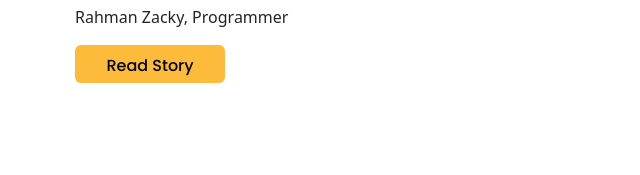
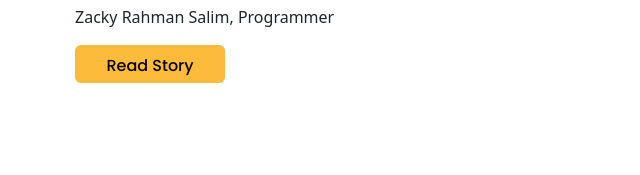
Before and after one commit to rahmanzacky/bikestore-rahmanzacky, a plain HTML site: page index.html in a window 1280 px wide. Shown: the part 2229-2404 px from the top of the page, 482-1122 px from the left. Drawn offline with nearby package versions, Linux system fonts and the light colour scheme; a script that the page names is missing.

Commit message:
first commit

```diff
--- a/index.html
+++ b/index.html
@@ -10,7 +10,7 @@
 
         <!-- GOOGLE FONT-->
         <link href="https://fonts.googleapis.com/css2?family=Montserrat:ital,wght@0,100..900;1,100..900&family=Poppins:ital,wght@0,100;0,200;0,300;0,400;0,500;0,600;0,700;0,800;0,900;1,100;1,200;1,300;1,400;1,500;1,600;1,700;1,800;1,900&display=swap" rel="stylesheet">
-        <title>Bikestore Rahman Zacky</title>
+        <title>Bikestore Zacky Rahman Salim</title>
     </head>
     <body>
 <!-- Header-->
@@ -264,7 +264,7 @@
           </div>
           <h2 class="testimonial-text">BIKESTORE "GOES TO <br>
           CAMPUS " X UIR ...</h2>
-          <p class="testimonial-nam">Rahman Zacky, Programmer</p>
+          <p class="testimonial-nam">Zacky Rahman Salim, Programmer</p>
           <a href="#" class="btn  btn-testimonial">Read Story</a>
       </div>
     </div>
```
